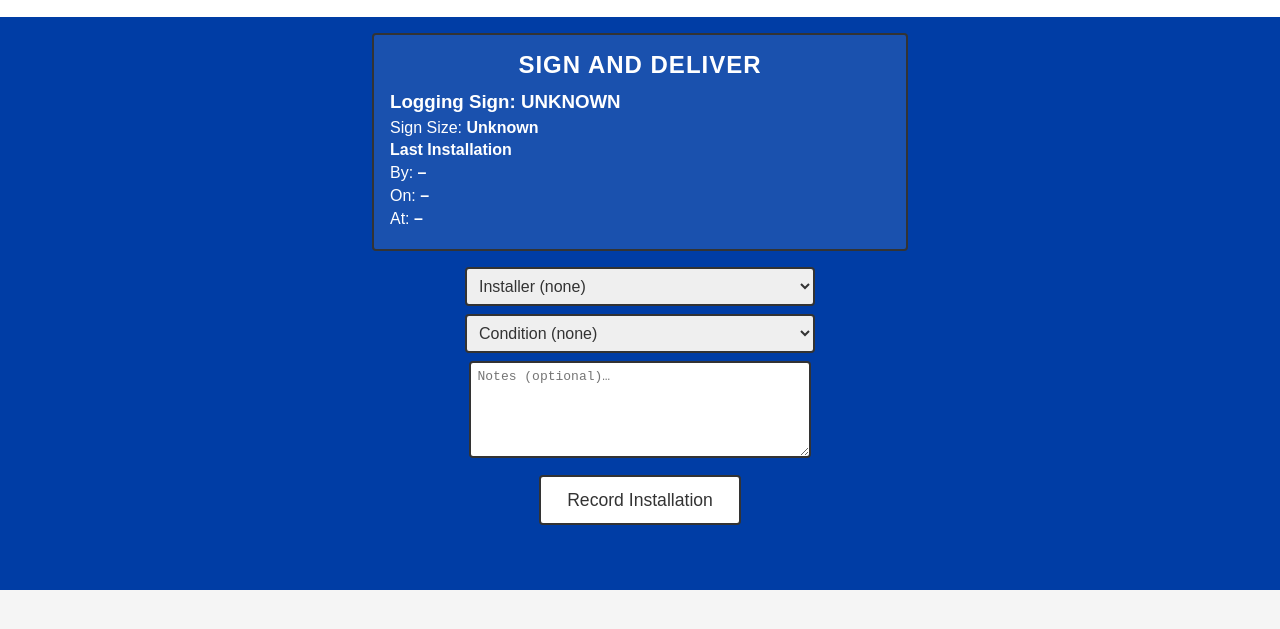
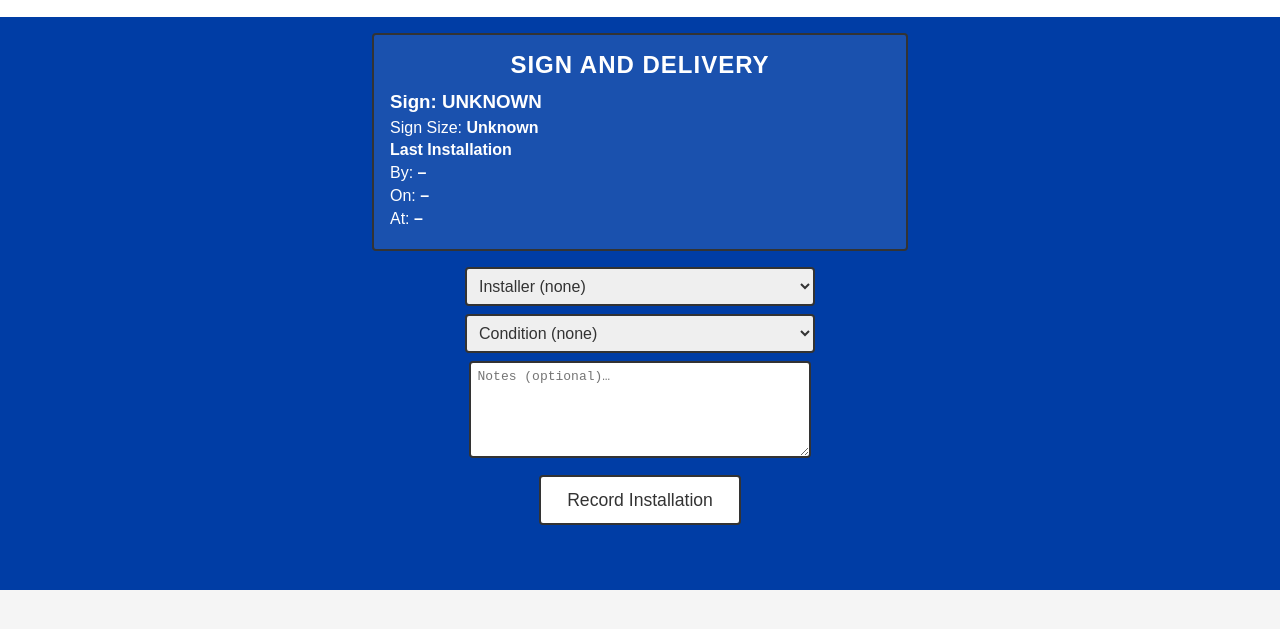
Before and after one commit to realestate-web/signlogger, a plain HTML site: page index.html in a window 1280 px wide. Shown: the part 169-798 px from the top of the page. Drawn offline with Linux system fonts and the light colour scheme; no server answers.

Commit message:
Update index.html
REGRESSED - FINAL WORKING CODE

```diff
--- a/index.html
+++ b/index.html
@@ -3,7 +3,7 @@
 <head>
   <meta charset="utf-8">
   <meta name="viewport" content="width=device-width,initial-scale=1">
-  <title>Sign and Deliver</title>
+  <title>RE/MAX Sign and Delivery</title>
   <style>
     :root {
       --remax-blue:    #003da5;
@@ -107,8 +107,8 @@
 
   <main>
     <div id="info-box">
-      <h1>SIGN AND DELIVER</h1>
-      <h3>Logging Sign: <span id="sign">…</span></h3>
+      <h1>SIGN AND DELIVERY</h1>
+      <h3>Sign: <span id="sign">…</span></h3>
       <p>Sign Size: <strong id="signSize">…</strong></p>
       <h4>Last Installation</h4>
       <p>By: <strong id="lastBy">–</strong></p>
```
